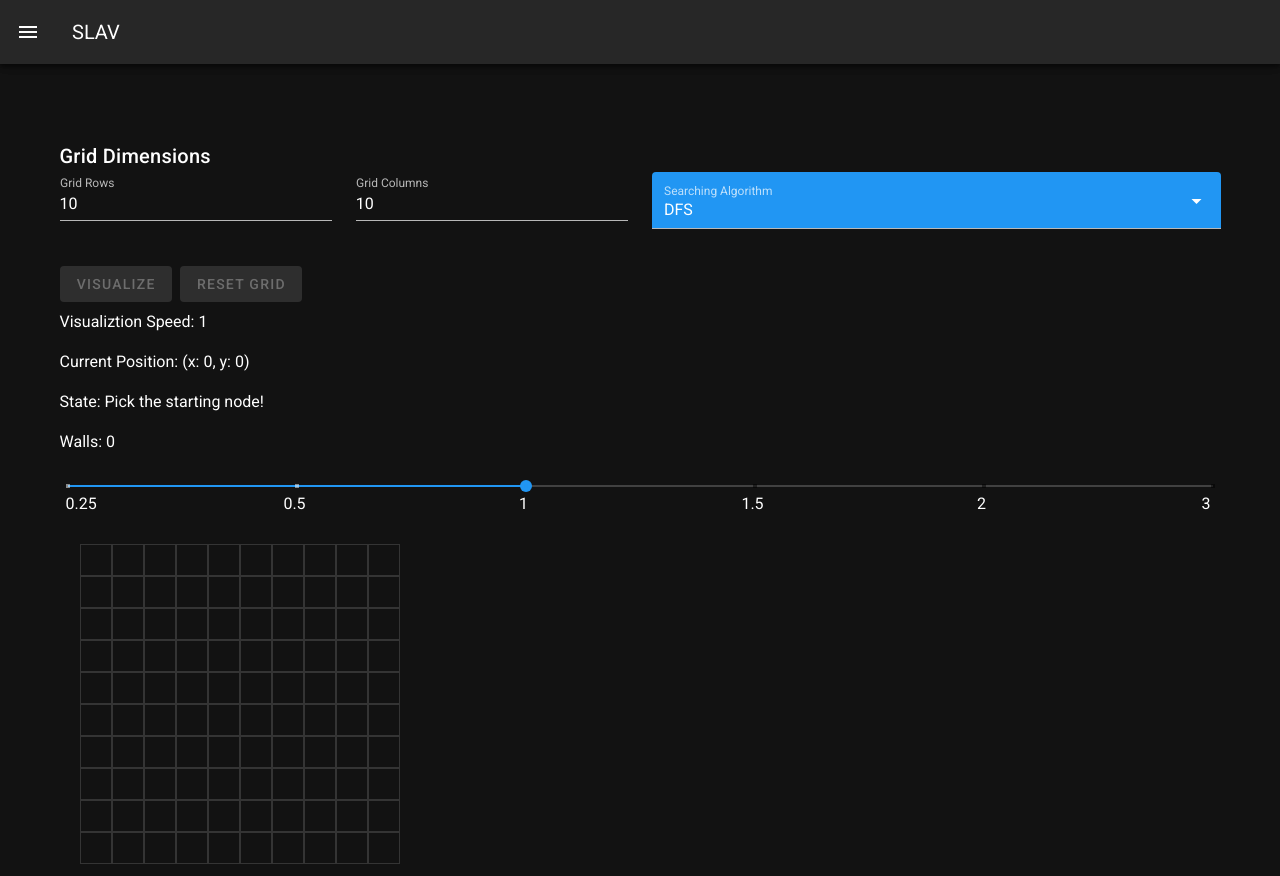
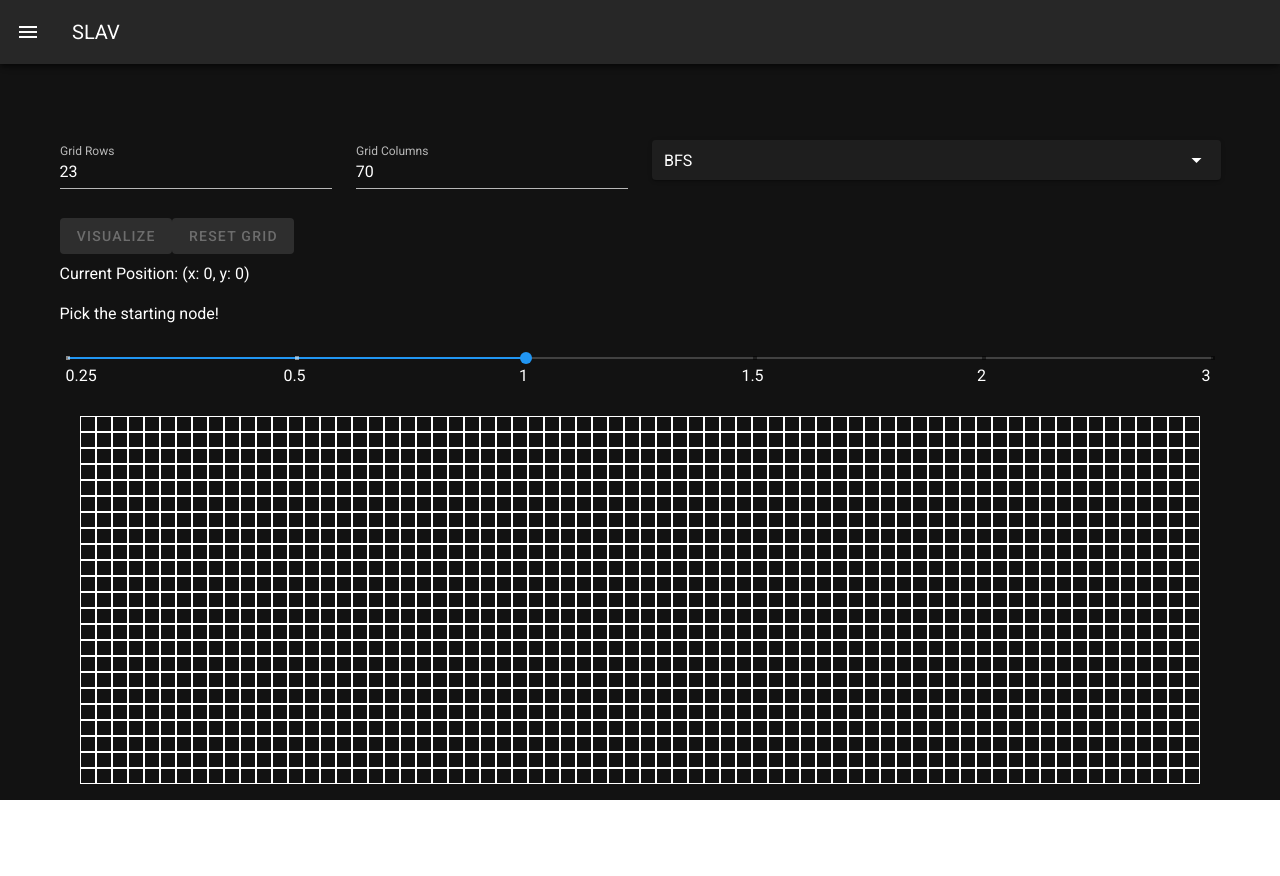
Before and after one commit to grey-software/SLAV, a Vue app: page / in a window 1280 px wide. After the commit the page ends 800 px from the top, so only its background shows below. Built offline with nearby package versions, Linux system fonts and the light colour scheme.

Commit message:
A* Search and refactored code to VueX

```diff
--- a/src/components/GridCell.vue
+++ b/src/components/GridCell.vue
@@ -64,10 +64,10 @@ export default {
 
 <style>
 .grid-cell {
-  height: 32px;
-  width: 32px;
-  border: solid 0.3px;
-  border-color: #343434;
+  height: 16px;
+  width: 16px;
+  border: solid 0.2px;
+  border-color: white;
 }
 
 .start {
@@ -80,11 +80,60 @@ export default {
 
 .visited {
   background-color: green;
+  border-color: black;
+  animation-name: colorVisited;
+  animation-duration: 0.5s;
 }
 
 .finished {
+  height: 16px;
+  width: 16px;
+  margin: 0 auto;
   background-color: blue;
+  animation-name: colorFinished;
+  animation-duration: 0.5s;
+  animation-delay: 0;
+  animation-direction: alternate;
+  animation-iteration-count: 1;
+  animation-fill-mode: none;
+  animation-play-state: running;
+  border-color: black;
+
 }
+
+@keyframes colorVisited {
+  0% {
+    transform: scale(.1);
+    background-color: black;
+    border-radius: 100%;
+  }
+  50% {
+    background-color: darkgreen;
+  }
+  100% {
+    transform: scale(1.0);
+    background-color: green;
+  }
+
+}
+
+@keyframes colorFinished {
+  0% {
+    transform: scale(.1);
+    background-color: green;
+    border-radius: 100%;
+  }
+  50% {
+    background-color: lightblue;
+  }
+  100% {
+    transform: scale(1.0);
+    background-color: blue;
+  }
+
+}
+
+
 
 .path {
   background-color: purple;
--- a/src/search-algorithms/bfs/GridNode.js
+++ b/src/search-algorithms/bfs/GridNode.js
@@ -4,9 +4,12 @@ export default class GridNode {
   constructor(x, y) {
     this.x = x;
     this.y = y;
-    this.dist = 1000;
+    this.dist = 0;
     this.adj = [];
     this.parent = null;
     this.state = EMPTY;
+    this.f = 0;
+    this.g = 0;
+
   }
 }
--- a/src/store/index.js
+++ b/src/store/index.js
@@ -1,15 +1,27 @@
-import Vue from 'vue'
-import Vuex from 'vuex'
+import Vue from "vue";
+import Vuex from "vuex";
 
-Vue.use(Vuex)
+Vue.use(Vuex);
 
 export default new Vuex.Store({
   state: {
+    isAlgorithmRunning: false,
+    isAlgorithmFinished: false,
+    selectionState: "pick-start",
   },
   mutations: {
+    setIsAlgorithmFinished(state, isAlgorithmFinished) {
+      state.isAlgorithmFinished = isAlgorithmFinished;
+    },
+
+    setIsAlgorithmRunning(state, boolValue) {
+      state.isAlgorithmRunning = boolValue;
+    },
+
+    setSelectionState(state, selectionState) {
+      state.selectionState = selectionState;
+    },
   },
-  actions: {
-  },
-  modules: {
-  }
-})
+  actions: {},
+  modules: {},
+});
--- a/src/views/Home.vue
+++ b/src/views/Home.vue
@@ -5,7 +5,7 @@
       <v-toolbar-title>SLAV</v-toolbar-title>
     </v-app-bar>
 
-    <div class="title">Grid Dimensions</div>
+    <!-- <div class="title">Grid Dimensions</div>-->
     <v-row>
       <v-col cols="3">
         <v-text-field
@@ -29,38 +29,36 @@
           :items="Algorithms"
           filled
           label="Searching Algorithm"
-          background-color="blue"
+          dense
+          solo
           v-model="currentAlgorithm"
         ></v-select>
       </v-col>
     </v-row>
     <div class="my-2">
       <v-btn
-        class="mr-2"
+        class="glowButton"
         @click="runAlgorithm(currentAlgorithm)"
         :disabled="selectionState != 'ready' || isAlgorithmRunning"
         color="primary"
-        >Visualize</v-btn
-      >
+      >Visualize</v-btn>
       <v-btn
         @click="resetGrid"
         :disabled="!isAlgorithmRunning && !isAlgorithmFinished"
         color="red"
-        >Reset Grid</v-btn
-      >
+      >Reset Grid</v-btn>
     </div>
 
     <div class="subtitle">
-      <p>Visualiztion Speed: {{ vizSpeed }}</p>
       <p>Current Position: (x: {{ currX }}, y: {{ currY }})</p>
-      <p>State: {{ selectionStateLabels[selectionState] }}</p>
-      <p>
+      <p>{{ selectionStateLabels[selectionState] }}</p>
+      <!--<p>
         Walls:
         {{
           Object.keys(graph).filter((coors) => graph[coors].color == "orange")
             .length
         }}
-      </p>
+      </p>-->
     </div>
 
     <v-slider
@@ -106,30 +104,31 @@ import {
   VISITED,
   EXPLORED,
   WALL,
-  PATH,
+  PATH
 } from "../search-algorithms/utils/constants.js";
 
 // Import one of available themes
 // @ is an alias to /src
 
-const GRID_MAX_Y = 10;
-const GRID_MAX_X = 10;
+const GRID_MAX_Y = 23;
+const GRID_MAX_X = 70;
 
 function sleep(ms) {
-  return new Promise((resolve) => setTimeout(resolve, ms));
+  return new Promise(resolve => setTimeout(resolve, ms));
 }
 
 import GridCell from "@/components/GridCell.vue";
+import { mapState, mapMutations } from "vuex";
 
 export default {
   name: "Home",
   components: {
-    GridCell,
+    GridCell
   },
   data() {
     return {
       drawer: true,
-      Algorithms: ["DFS", "BFS"],
+      Algorithms: ["BFS", "DFS", "A* Search"],
       vizSpeedIndex: 2,
       vizSpeedOptions: [0.25, 0.5, 1, 1.5, 2, 3],
       startX: null,
@@ -140,21 +139,19 @@ export default {
       currY: 0,
       gridMaxX: GRID_MAX_X,
       gridMaxY: GRID_MAX_Y,
-      selectionState: "pick-start",
+      // selectionState: "pick-start",
       selectionStateLabels: {
         "pick-start": "Pick the starting node!",
         "pick-dest": "Pick the destination node!",
-        ready: "You're ready to visualize!",
+        ready: "You're ready to visualize!"
       },
       graph: {},
       rowCount: GRID_MAX_Y,
       columnCount: GRID_MAX_X,
-      isAlgorithmRunning: false,
-      isAlgorithmFinished: false,
       path: [],
       delayFactor: 200,
       wallCoordinates: new Set(),
-      currentAlgorithm: "DFS",
+      currentAlgorithm: "BFS"
     };
   },
 
@@ -163,6 +160,11 @@ export default {
   },
 
   computed: {
+    ...mapState({
+      isAlgorithmFinished: "isAlgorithmFinished",
+      isAlgorithmRunning: "isAlgorithmRunning",
+      selectionState: "selectionState"
+    }),
     vizSpeed() {
       return this.vizSpeedOptions[this.vizSpeedIndex];
     },
@@ -172,16 +174,20 @@ export default {
         startY: this.startY,
         destX: this.destX,
         destY: this.destY,
-        wallCoordinates: this.wallCoordinates,
+        wallCoordinates: this.wallCoordinates
       };
-    },
+    }
   },
   mounted() {
-    this.graph = this.createGraph(this.rowCount, this.columnCount);
-    console.log(VISITED);
-    console.log(EMPTY);
+    this.graph = this.createGraphFix(this.rowCount, this.columnCount);
+
   },
   methods: {
+    ...mapMutations([
+      "setIsAlgorithmFinished",
+      "setIsAlgorithmRunning",
+      "setSelectionState"
+    ]),
     resetGrid() {
       this.startX = null;
       this.startY = null;
@@ -189,12 +195,13 @@ export default {
       this.destY = null;
       this.currX = null;
       this.currY = null;
-      this.graph = this.createGraph(this.rowCount, this.columnCount);
+      this.graph = this.createGraphFix(this.rowCount, this.columnCount);
       this.wallCoordinates = new Set();
       this.path = [];
-      this.selectionState = "pick-start";
-      this.isAlgorithmFinished = false;
-      this.isAlgorithmRunning = false;
+      //this.selectionState = "pick-start";
+      this.setSelectionState("pick-start");
+      this.setIsAlgorithmFinished(false);
+      this.setIsAlgorithmRunning(false);
     },
     addWall(wallCoordinate) {
       //Find coordiante by (x,y)
@@ -203,58 +210,59 @@ export default {
 
     getGridNodeForCell(x, y) {
       if (!this.graph[`(${x},${y})`]) {
-        console.log(`(${x},${y})`);
+        //console.log(`(${x},${y})`);
       }
       return this.graph[`(${x},${y})`];
     },
-    onVisitedColorChange(x, y) {
+    /*onVisitedColorChange(x, y) {
       console.log(x);
       console.log(y);
-    },
-    addNeighbours(j, i, currNode, nodeDict, rows, cols) {
+    },*/
+    //Refer to fixed version below
+    /*addNeighbours(j, i, currNode, graph, rows, cols) {
       var cell = "";
       var adjNode;
 
       cell = "(" + (j + 1) + "," + i + ")";
-      if (cell in nodeDict) {
-        currNode.adj.push(nodeDict[cell]);
+      if (cell in graph) {
+        currNode.adj.push(graph[cell]);
       } else {
         adjNode = new GridNode(j + 1, i);
         if (j < rows - 1) {
-          nodeDict[cell] = adjNode;
-          currNode.adj.push(adjNode);
+         graph[cell] = adjNode;
+         currNode.adj.push(adjNode);
         }
       }
 
       cell = "(" + j + "," + (i + 1) + ")";
-      if (cell in nodeDict) {
-        currNode.adj.push(nodeDict[cell]);
+      if (cell in graph) {
+        currNode.adj.push(graph[cell]);
       } else {
         adjNode = new GridNode(j, i + 1);
         if (i < cols - 1) {
-          nodeDict[cell] = adjNode;
+         graph[cell] = adjNode;
           currNode.adj.push(adjNode);
         }
       }
 
       cell = "(" + (j - 1) + "," + i + ")";
-      if (cell in nodeDict) {
-        currNode.adj.push(nodeDict[cell]);
+      if (cell in graph) {
+        currNode.adj.push(graph[cell]);
       } else {
         adjNode = new GridNode(j - 1, i);
         if (j > 0) {
-          nodeDict[cell] = adjNode;
+         graph[cell] = adjNode;
           currNode.adj.push(adjNode);
         }
       }
 
       cell = "(" + j + "," + (i - 1) + ")";
-      if (cell in nodeDict) {
-        currNode.adj.push(nodeDict[cell]);
+      if (cell in graph) {
+        currNode.adj.push(graph[cell]);
       } else {
         adjNode = new GridNode(j + 1, i);
         if (i > 0) {
-          nodeDict[cell] = adjNode;
+         graph[cell] = adjNode;
           currNode.adj.push(adjNode);
         }
       }
@@ -268,42 +276,104 @@ export default {
      *  (1,0): GridNode
      * }
      */
-    createGraph(rows, cols) {
+    /*createGraph(rows, cols) {
       var currNode = new GridNode(0, 0);
       var cell = "";
-      var nodeDict = {
-        "(0,0)": currNode,
+      var graph = {
+        "(0,0)": currNode
       };
       for (var j = 0; j < rows; j++) {
         for (var i = 0; i < cols; i++) {
           cell = `(${i},${j})`;
-          //Check if the cell is not part of the wall
-          //if(!(cell in this.wallCoordinates)){
-          if (cell in nodeDict) {
-            currNode = nodeDict[cell];
+          if (cell in graph) {
+            currNode = graph[cell];
           } else {
-            currNode = new GridNode(i, j);
-            nodeDict[cell] = currNode;
+           currNode = new GridNode(i, j);
+           graph[cell] = currNode;
           }
-          this.addNeighbours(i, j, currNode, nodeDict, rows, cols);
+          this.addNeighbours(i, j, currNode, graph, rows, cols);
           //}
         }
       }
-      return nodeDict;
+      return graph;
+    },*/
+
+
+    addNeighboursFix(j, i, currNode, graph, rows, cols){
+      var adjNode;
+      var adjCell = `(${j+1},${i})`
+      if (j < rows - 1) {
+        adjNode = graph[adjCell];
+        if(adjNode != null){
+          currNode.adj.push(adjNode);
+        }
+      }
+
+      adjCell = `(${j},${i+1})`
+      if (i < cols - 1) {
+        adjNode = graph[adjCell];
+        if(adjNode != null){
+          currNode.adj.push(adjNode);
+        }
+      }
+
+      adjCell = `(${j-1},${i})`
+      if (j > 0) {
+        adjNode = graph[adjCell];
+        if(adjNode != null){
+          currNode.adj.push(adjNode);
+        }
+      }
+
+      adjCell = `(${j},${i-1})`
+      if (i > 0) {
+        adjNode = graph[adjCell];
+        if(adjNode != null){
+          currNode.adj.push(adjNode);
+        }
+      }
+      //console.log(currNode.adj);
+
+
+    },
+
+    createGraphFix(rows, cols){
+      var cell = "";
+      var graph = {};
+      for (let j = 0; j < rows; j++) {
+        for (let i = 0; i < cols; i++) {
+          cell = `(${i},${j})`;
+          let currNode = new GridNode(i, j);
+          graph[cell] = currNode;
+        }
+      }
+
+      for (let j = 0; j < rows; j++) {
+        for (let i = 0; i < cols; i++) {
+          cell = `(${i},${j})`;
+          let currNode = graph[cell];
+          this.addNeighboursFix(i, j, currNode, graph, rows, cols);
+        }
+      }
+      return graph;
+
+
     },
 
     onGridCellClicked(x, y) {
+      console.log(this.selectionState)
       switch (this.selectionState) {
         case "pick-start": {
           this.startX = x;
           this.startY = y;
-          this.selectionState = "pick-dest";
+          //this.selectionState = "pick-dest";
+          this.setSelectionState("pick-dest");
           break;
         }
         case "pick-dest": {
           this.destX = x;
           this.destY = y;
-          this.selectionState = "ready";
+          this.setSelectionState("ready");
           break;
         }
         case "ready": {
@@ -318,20 +388,25 @@ export default {
     async runAlgorithm(name) {
       const startNode = this.graph[`(${this.startX},${this.startY})`];
       const endNode = this.graph[`(${this.destX},${this.destY})`];
-      this.isAlgorithmRunning = true;
+      this.setIsAlgorithmRunning(true);
       if (name == "BFS") {
         this.path = await this.bfs(this.graph, startNode, endNode);
       } else if (name == "DFS") {
         this.path = await this.dfs(this.graph, startNode, endNode);
+      } else if(name == "A* Search"){
+        this.path = await this.A_Star(this.graph, startNode, endNode);
+
       }
       for (let i = this.path.length - 1; i >= 0; i--) {
         this.path[i].state = PATH;
         await sleep(50);
       }
 
-      this.isAlgorithmRunning = false;
-      this.isAlgorithmFinished = true;
-      this.selectionState = "pick-start";
+      this.setIsAlgorithmRunning(true);
+      this.setIsAlgorithmFinished(true);
+
+      // Convert to a mutation
+      this.setSelectionState("pick-start");
     },
 
     async dfs(graph, startNode, endNode) {
@@ -354,8 +429,11 @@ export default {
         await sleep(
           this.delayFactor / this.vizSpeedOptions[this.vizSpeedIndex]
         );
-        console.log(currentNode.adj);
+        if(currentNode.x == 0 && currentNode.y == 22){
+          console.log(currentNode);
+        }
         for (const neighbour of currentNode.adj) {
+          console.log(neighbour);
           if (neighbour.state != WALL) {
             if (neighbour.state == EMPTY) {
               stack.push(neighbour);
@@ -391,8 +469,10 @@ export default {
         }
 
         //View node's color should observe model node's color
+        console.log(currentNode.adj);
         for (const neighbour of currentNode.adj) {
           //Only interact with non-wall nodes
+          console.log(neighbour);
           if (neighbour.state != WALL) {
             //Visit
             if (neighbour.parent == null) {
@@ -410,6 +490,91 @@ export default {
       }
     },
 
+    async A_Star(startNode, endNode){
+      var openList = [];
+      var closedList = [];
+      openList.push(startNode);
+      var q;
+
+      while(openList.length != 0){
+        q = this.findMinNode(openList);
+        closedList.push(openList.pop(q));
+        if(q.x == endNode.x && q.y == endNode.y){
+          return this.drawPath(q, startNode);
+
+        }
+        for(let neighbour in q.adj){
+          if(neighbour.parent == null){
+            neighbour.parent = q;
+
+          }
+        }
+
+        for(let neighbour in q.adj){
+          if(closedList.includes(neighbour)){
+            neighbour.g = q.g + 1;
+            neighbour.h = ((neighbour.x - endNode.x) ** 2) + ((neighbour.y - endNode.y) ** 2)
+            neighbour.f = neighbour.g + neighbour.h
+
+
+
+          }
+
+          for(let open_node in openList){
+            if(open_node.x == neighbour.x && open_node.y == neighbour.y){
+              if(neighbour.g > open_node.g){
+                openList.push(open_node);
+                open_node.state = VISITED;
+
+              }
+
+
+            }
+
+
+          }
+
+        }
+
+
+
+
+      }
+
+    },
+
+    /*generateSuccessors(q){
+      var successorsList = [];
+      var tempList = [];
+      for(let neighbour in q.adj){
+        successorsList.push(neighbour);
+
+      }
+      for(let neighbour in q.adj){
+        tempList = this.generateSuccessors(neighbour);
+        successorsList = successorsList.concat(tempList);
+
+      }
+      return successorsList;
+
+
+
+    },*/
+
+    findMinNode(lst){
+      var minValue = Infinity;
+      var choiceNode;
+      for(var node in lst){
+        if(node.f < minValue){
+          minValue = node.f;
+          choiceNode = node;
+        }
+
+      }
+      return choiceNode;
+
+    },
+
     drawPath(iterNode, startNode) {
       //Iterate back up the parents until you find the null parent
       var path = [];
@@ -421,18 +586,48 @@ export default {
       }
       console.log(path);
       return path;
-    },
-
-    setAlgorithm(name) {
-      this.currentAlgorithm = name;
-    },
-  },
+    }
+  }
 };
 </script>
 
 <style>
-.dropdown {
-  background-color: black;
-  width: 3px;
+@import url(https://fonts.googleapis.com/css?family=Roboto:900);
+
+.glowButton {
+  position: relative;
+  margin: auto;
+  padding-right: 1.5rem;
+  padding-left: 1.5rem;
+  font-size: 1rem;
+  line-height: 3rem;
+  text-decoration: none;
+  color: white;
+  text-transform: uppercase;
+  letter-spacing: 2px;
+  -webkit-font-smoothing: antialiased;
+  -moz-osx-font-smoothing: grayscale;
+  background-color: blue;
+  border-radius: 30px;
+  cursor: pointer;
+  user-select: none;
+  box-shadow: 0 0 0 0 #ec008c, 0.5rem 0.5rem 30px mix(black, #26115a, 50%);
+  transition: box-shadow 0.6s;
+}
+
+glowButton:hover {
+  box-shadow: 0 0 60px 2px #ec008c, 0.5rem 0.5rem 30px mix(black, #26115a, 50%);
+}
+
+glowButton:after {
+  content: "";
+  position: absolute;
+  top: 2px;
+  right: 2px;
+  bottom: 2px;
+  left: 2px;
+  border-radius: 30px;
+  background-image: linear-gradient(170deg, rgba(white, 0.3), rgba(white, 0));
+  pointer-events: none;
 }
 </style>
```
